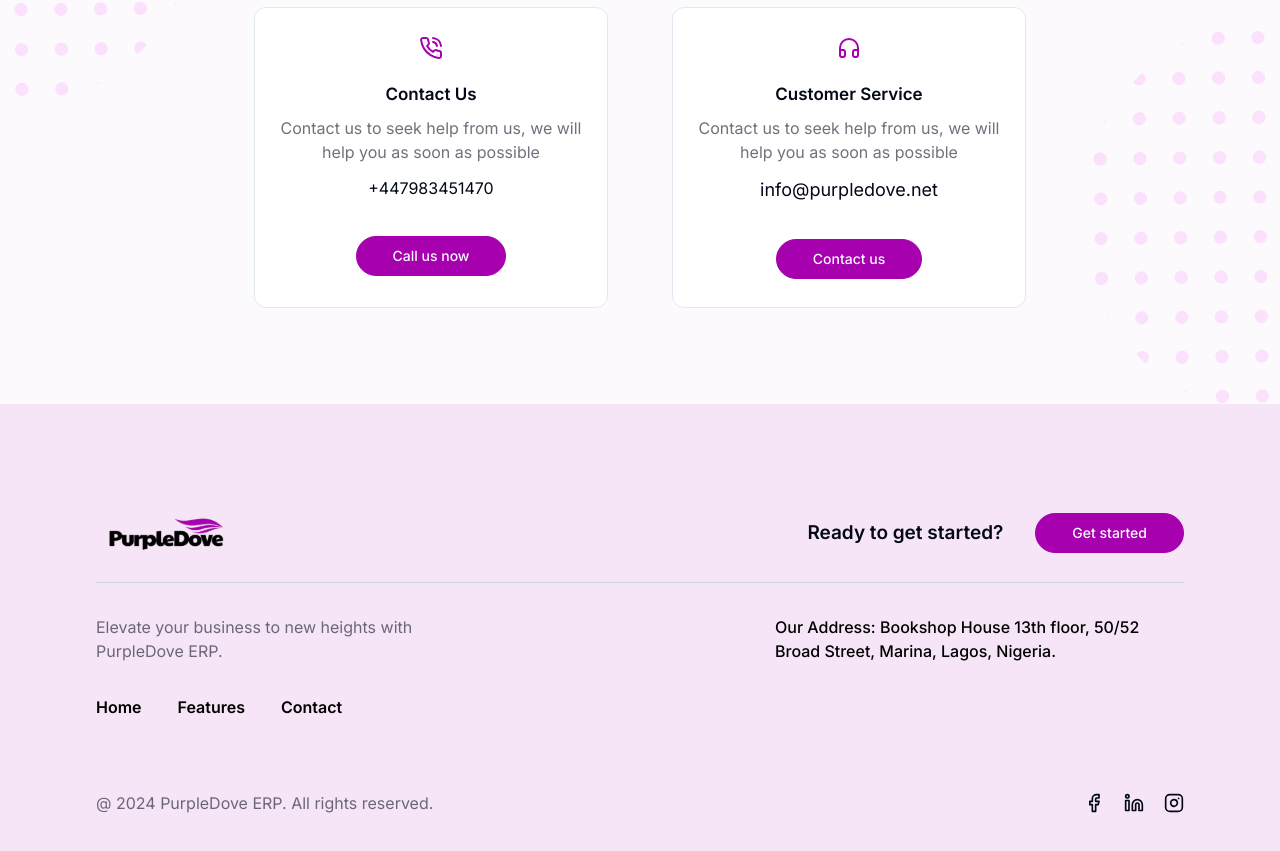
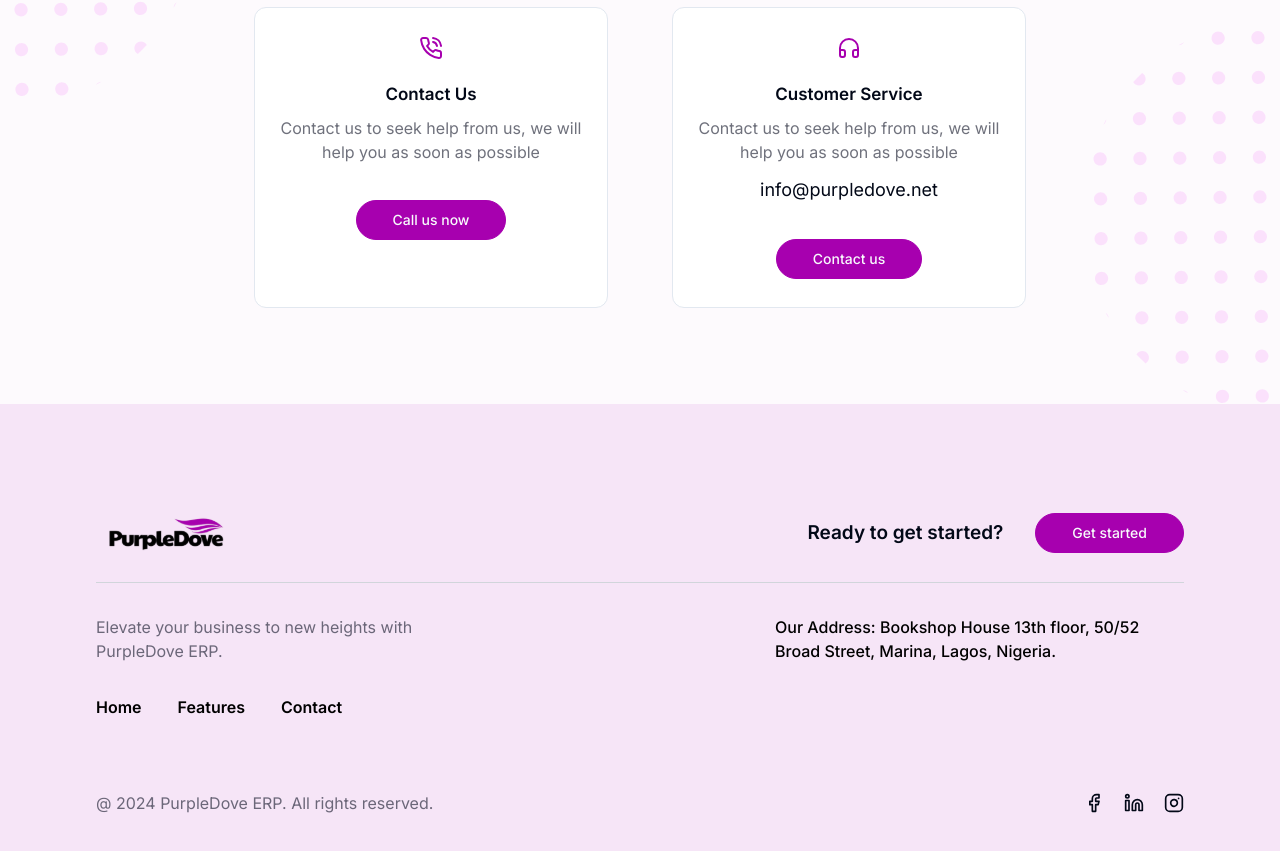
Before and after one commit to lassod/PurpledoveUI, a Next.js app: page /promo in a window 1280 px wide. Shown: the part 5389-6240 px from the top of the page. Built offline with nearby package versions, Linux system fonts and the light colour scheme.

Commit message:
Update Contact.tsx

```diff
--- a/src/app/components/landingPage/Contact.tsx
+++ b/src/app/components/landingPage/Contact.tsx
@@ -71,8 +71,8 @@ export const ContactPromo = () => {
                 Contact us to seek help from us, we will help you as soon as
                 possible
               </p>
-              <div className="text-center">
-                {/*<div className="relative inline-block text-md cursor-pointer group">
+              {/*<div className="text-center">
+                <div className="relative inline-block text-md cursor-pointer group">
                   <span className="underline-offset-4">
                     <a href={`tel:${phoneNumber}`}>{phoneNumber}</a>
                   </span>
@@ -83,7 +83,7 @@ export const ContactPromo = () => {
                     <div className="absolute bottom-[-8px] left-[80%] transform -translate-x-1/2 border-t-[8px] border-l-[7px] border-r-[7px] border-b-0 border-solid border-t-white border-l-transparent border-r-transparent"></div>
                   </div>
                 </div>{" "}
-                /{" "} */}
+                /{" "}
                 <div className="relative inline-block text-md cursor-pointer group">
                   <span className="underline-offset-4">
                     <a href={`tel:${phoneNumber2}`}>{phoneNumber2}</a>
@@ -95,7 +95,7 @@ export const ContactPromo = () => {
                     <div className="absolute bottom-[-8px] left-[80%] transform -translate-x-1/2 border-t-[8px] border-l-[7px] border-r-[7px] border-b-0 border-solid border-t-white border-l-transparent border-r-transparent"></div>
                   </div>
                 </div>
-              </div>
+              </div>*/}
               <Link href="/promo/contact">
                 <Button className="mt-6">Call us now</Button>
               </Link>
```
